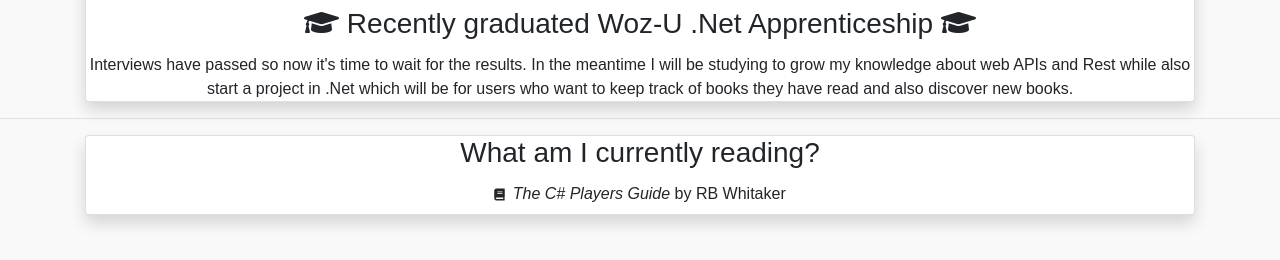
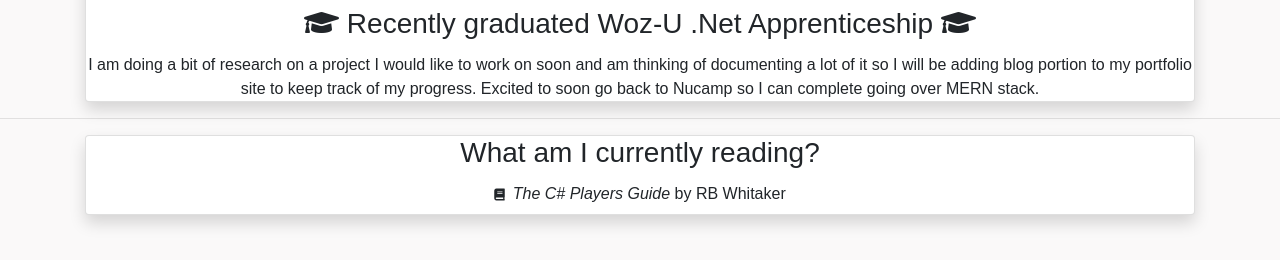
Before and after one commit to An-Be/Personal-Portfolio-page, a website: page index.html in a window 1280 px wide. Shown: the part 1851-2111 px from the top of the page. Drawn offline with nearby package versions, Linux system fonts and the light colour scheme; a web font is replaced by a local one.

Commit message:
changes to what am i doing now

```diff
--- a/index.html
+++ b/index.html
@@ -123,7 +123,7 @@
                         <div class="card text-center shadow" >
                             <img class="card-img-top mx-auto img-fluid" src="img/woz-u.jpg" id="WozLogo" alt="Woz-U logo">
                             <h3 class="card-title text-center"> <i class="fas fa-graduation-cap"></i> Recently graduated Woz-U .Net Apprenticeship <i class="fas fa-graduation-cap"></i></h3>
-                            <p class="card-text text-center">Interviews have passed so now it's time to wait for the results. In the meantime I will be studying to grow my knowledge about web APIs and Rest while also start a project in .Net which will be for users who want to keep track of books they have read and also discover new books.</p>
+                            <p class="card-text text-center">I am doing a bit of research on a project I would like to work on soon and am thinking of documenting a lot of it so I will be adding blog portion to my portfolio site to keep track of my progress. Excited to soon go back to Nucamp so I can complete going over MERN stack.</p>
 
                         </div>
                     </div>
```
